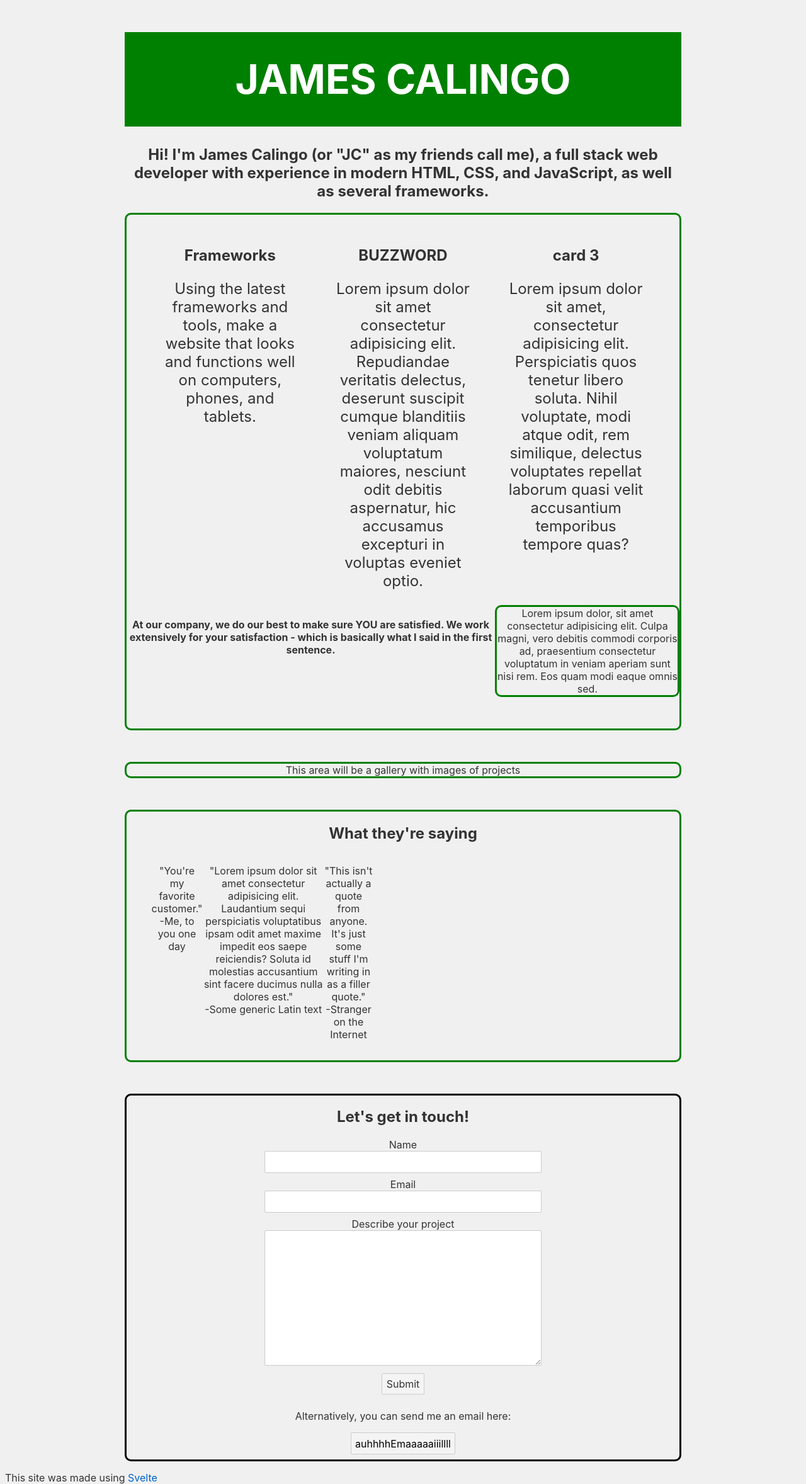
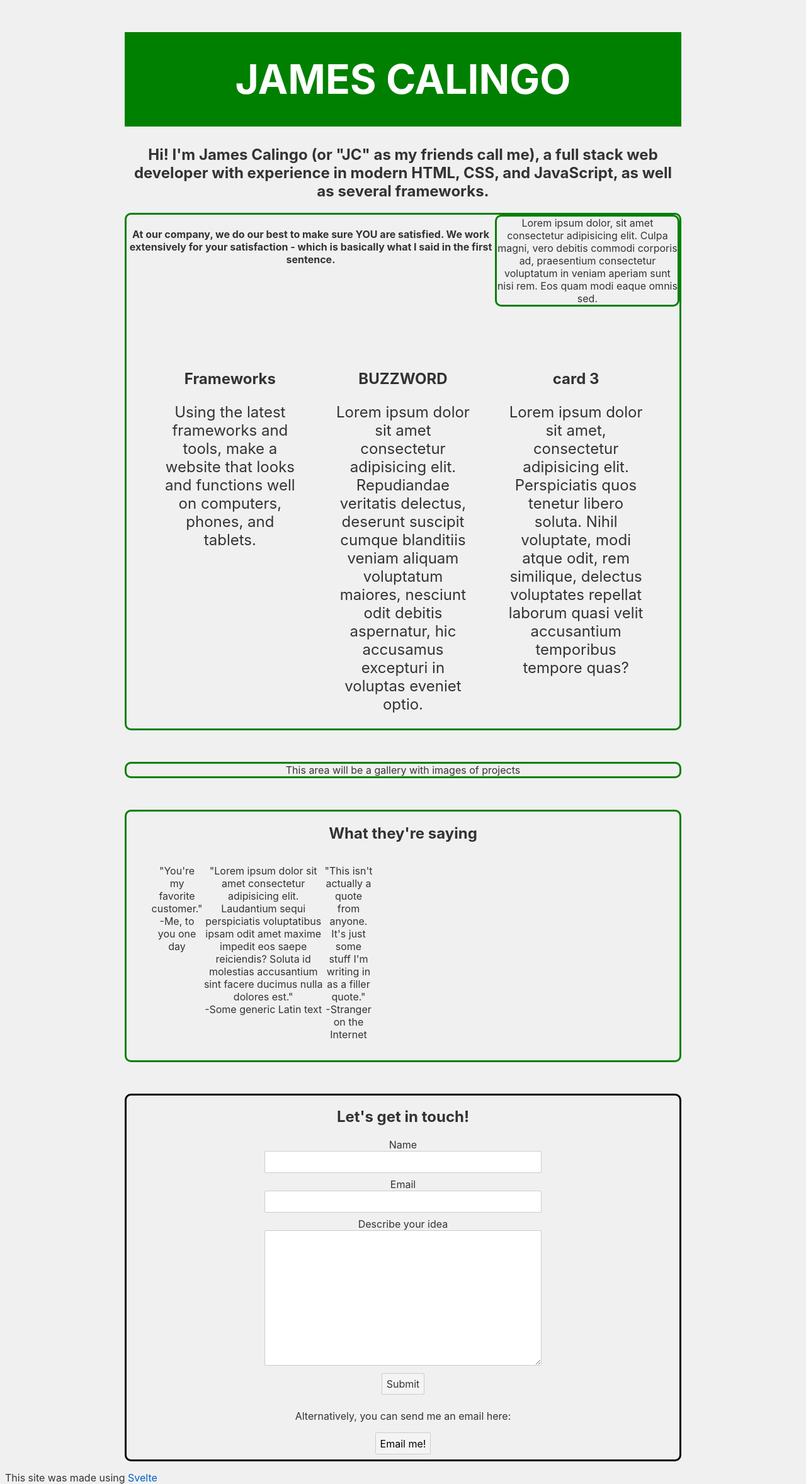
Before and after one commit to JamesCalingo/freelance-portfolio, a Svelte app: page / in a window 1280 px wide. Shown: the whole page at 63% size. Built offline with nearby package versions, Linux system fonts and the light colour scheme.

Commit message:
changing format of primary card

```diff
--- a/src/App.svelte
+++ b/src/App.svelte
@@ -16,6 +16,14 @@
   </h2>
 
   <div class="card">
+    <div id="paragraph">
+      <div>
+      <h4>At our company, we do our best to make sure YOU are satisfied. We work extensively for your satisfaction - which is basically what I said in the first sentence.</h4>
+    </div>
+      <div class="card">
+        Lorem ipsum dolor, sit amet consectetur adipisicing elit. Culpa magni, vero debitis commodi corporis ad, praesentium consectetur voluptatum in veniam aperiam sunt nisi rem. Eos quam modi eaque omnis sed.
+      </div>
+    </div>
 
   <div id="bullets">
     <div>
@@ -47,14 +55,6 @@
     </div>
   </div>
 
-  <div id="paragraph">
-    <div>
-    <h4>At our company, we do our best to make sure YOU are satisfied. We work extensively for your satisfaction - which is basically what I said in the first sentence.</h4>
-  </div>
-    <div class="card">
-      Lorem ipsum dolor, sit amet consectetur adipisicing elit. Culpa magni, vero debitis commodi corporis ad, praesentium consectetur voluptatum in veniam aperiam sunt nisi rem. Eos quam modi eaque omnis sed.
-    </div>
-  </div>
 </div>
 
 
@@ -92,14 +92,14 @@
     <label for="email">Email</label>
     <input type="text" />
 
-    <label for="description">Describe your project</label>
+    <label for="description">Describe your idea</label>
     <textarea name="description" id="description" rows="10" />
     <br />
     <button on:click={handleAlert} type="submit">Submit</button>
 
     <p>Alternatively, you can send me an email here:</p>
 
-    <button><a href="mailto:jciscreative@gmail.com">auhhhhEmaaaaaiiillll</a></button>
+    <button><a href="mailto:jciscreative@gmail.com">Email me!</a></button>
   </div>
 
 </main>
```
Also changed, not shown: public/build/bundle.js, 1 other file (tests, documents, lock files or other folders).
